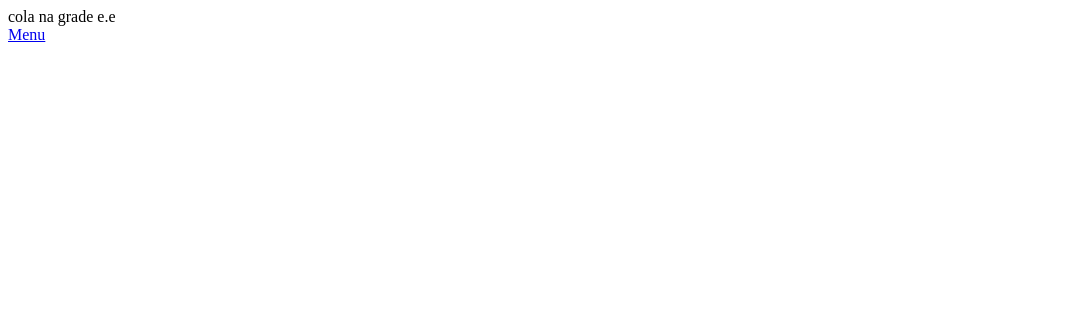
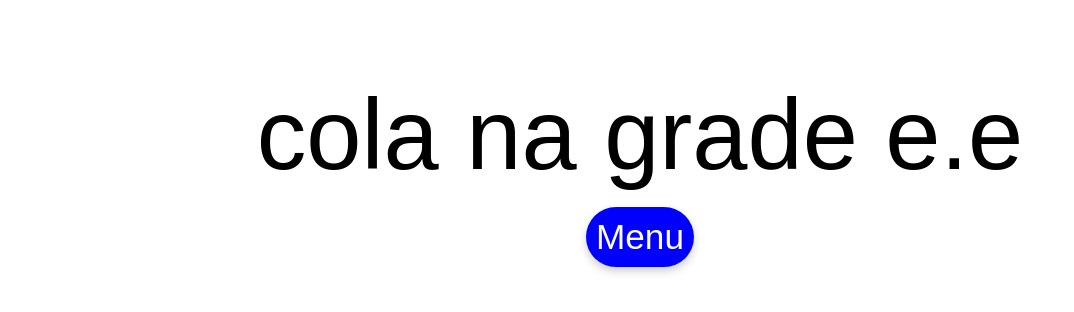
Before and after one commit to willl1am/TEST, a plain HTML site: page mensagem.html in a window 1280 px wide. Shown: the whole page, without its empty margins (0-1074 px from the left). Drawn offline with Linux system fonts and the light colour scheme.

Commit message:
estilização botoes

```diff
--- a/mensagem.html
+++ b/mensagem.html
@@ -6,6 +6,7 @@
     <meta name="viewport" content="width=device-width, initial-scale=1.0">
     <title>Document</title>
     <link rel="stylesheet" href="index.html">
+    <link rel="stylesheet" href="style.css">
 </head>
 
 <body>
--- a/style.css
+++ b/style.css
@@ -31,6 +31,7 @@ h1 {
   transition: background-color 0.3s ease;
   box-shadow: 0 4px 8px rgba(0, 0, 0, 0.2);
   text-align: center;
+  text-decoration: none;
 }
 .botao1:hover,
 .botao2:hover {
@@ -62,7 +63,17 @@ h1 {
 }
 .mensagem {
   margin-top: 30px;
-  font-size: 1.5em;
-  color: white;
+  font-size: 6.2em;
+  color: black;
   text-align: center;
 }
+.botaoreturn {
+  width: fit-content;
+  margin: auto;
+  margin-top: 15px;
+  color: #fff;
+}
+.botaoreturn a {
+  color: #fff;
+  text-decoration: none;
+}
```
